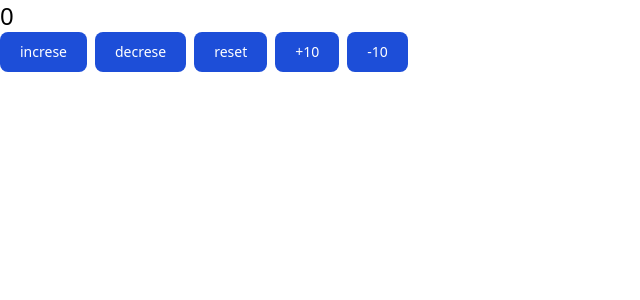
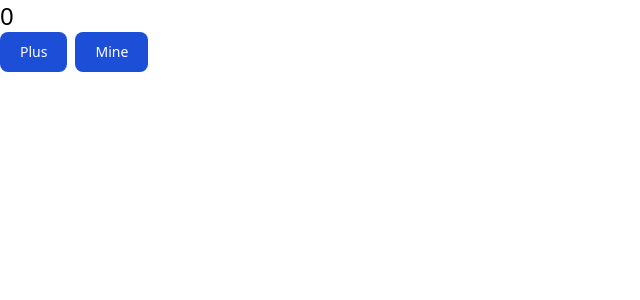
Before and after one commit to aungpaingsoe097238/learn-react-from-mms, a React (Vite) app: page / in a window 1280 px wide. Shown: the top 300 px of the page, without its empty margins (0-640 px from the left). Built offline with nearby package versions, Linux system fonts and the light colour scheme.

Commit message:
reducer + context

```diff
--- a/src/App.jsx
+++ b/src/App.jsx
@@ -1,59 +1,12 @@
-import { useReducer } from "react";
+
+
 import "./index.css";
+import One from "./One";
 
 function App() {
-  const initialSate = {
-    count: 0
-  };
-
-  const reducer = (state, action) => {
-    switch (action.type) {
-      case "inc":
-        return { count: state.count + action.payload };
-      case "dec":
-        return { count: state.count - action.payload };
-      case "reset":
-        return initialSate;
-      default:
-        return state;
-    }
-  };
-
-  const [state, dispatch] = useReducer(reducer, initialSate);
-
   return (
-    <div className=" container mx-auto">
-      <div className=" text-2xl ">{state.count}</div>
-      <button
-        className="btn-primary"
-        onClick={() => dispatch({ type: "inc", payload: 1 })}
-      >
-        increse
-      </button>
-      <button
-        className="btn-primary"
-        onClick={() => dispatch({ type: "dec", payload: 1 })}
-      >
-        decrese
-      </button>
-      <button
-        className="btn-primary"
-        onClick={() => dispatch({ type: "reset" })}
-      >
-        reset
-      </button>
-      <button
-        className="btn-primary"
-        onClick={() => dispatch({ type: "inc", payload: 10 })}
-      >
-        +10
-      </button>
-      <button
-        className="btn-primary"
-        onClick={() => dispatch({ type: "dec", payload: 10 })}
-      >
-        -10
-      </button>
+    <div>
+      <One/>
     </div>
   );
 }
--- a/src/One.jsx
+++ b/src/One.jsx
@@ -1,15 +1,18 @@
-import React from 'react'
-import { useStateContext } from './context/StateContext'
-
+import React from "react";
+import { useStateContext } from "./context/StateContext";
 const One = () => {
-  const {name,count,inc,dec} = useStateContext()
+  const { state, dispatch } = useStateContext();
   return (
     <div>
-      <button onClick={inc} className="btn-primary">+</button>
-      { count }
-      <button onClick={dec} className="btn-primary">-</button>
+      <div className=" text-2xl ">{state}</div>
+      <button className="btn-primary" onClick={() => dispatch("inc")}>
+        Plus
+      </button>
+      <button className="btn-primary" onClick={() => dispatch("dec")}>
+        Mine
+      </button>
     </div>
-  )
-}
+  );
+};
 
-export default One
+export default One;
--- a/src/context/StateContext.jsx
+++ b/src/context/StateContext.jsx
@@ -1,13 +1,23 @@
-import { createContext, useContext, useState } from "react";
+import { createContext, useContext, useReducer, useState } from "react";
 
 export const StateContext = createContext();
 
 const StateContextProvider = ({ children }) => {
-  const name = "mg mg";
-  const [count, setCount] = useState(0);
-  const inc = () => setCount((pre) => pre + 1);
-  const dec = () => setCount((pre) => pre - 1);
-  const data = { name, count, inc, dec };
+  const initialSate = 0;
+  const reducer = (state, action) => {
+    switch (action) {
+      case "inc":
+        return state + 1;
+      case "dec":
+        return state - 1;
+      case "reset":
+        return initialSate;
+      default:
+        return state;
+    }
+  };
+  const [state, dispatch] = useReducer(reducer, initialSate)
+  const data = {state, dispatch}
   return <StateContext.Provider value={data}>{children}</StateContext.Provider>;
 };
 
```
